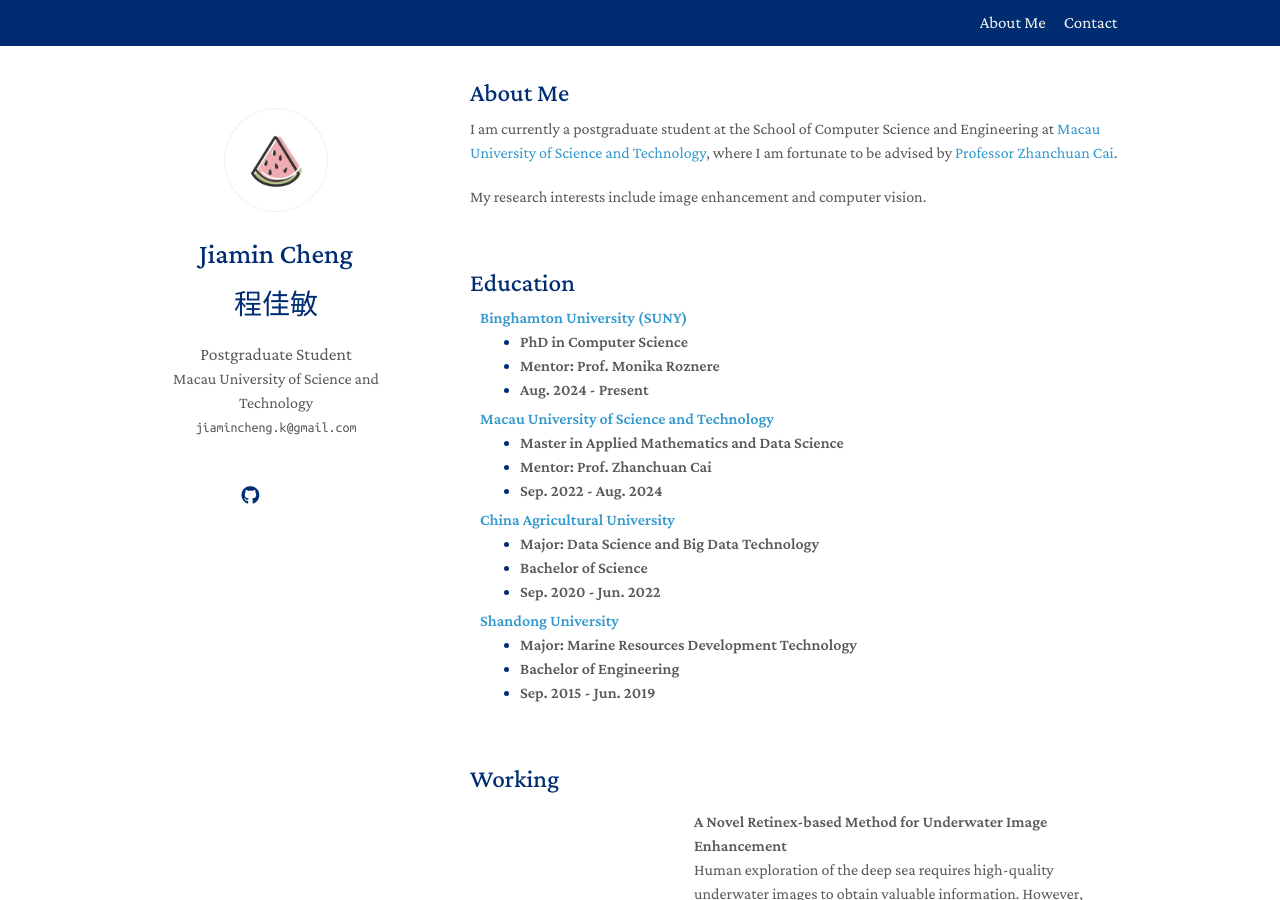
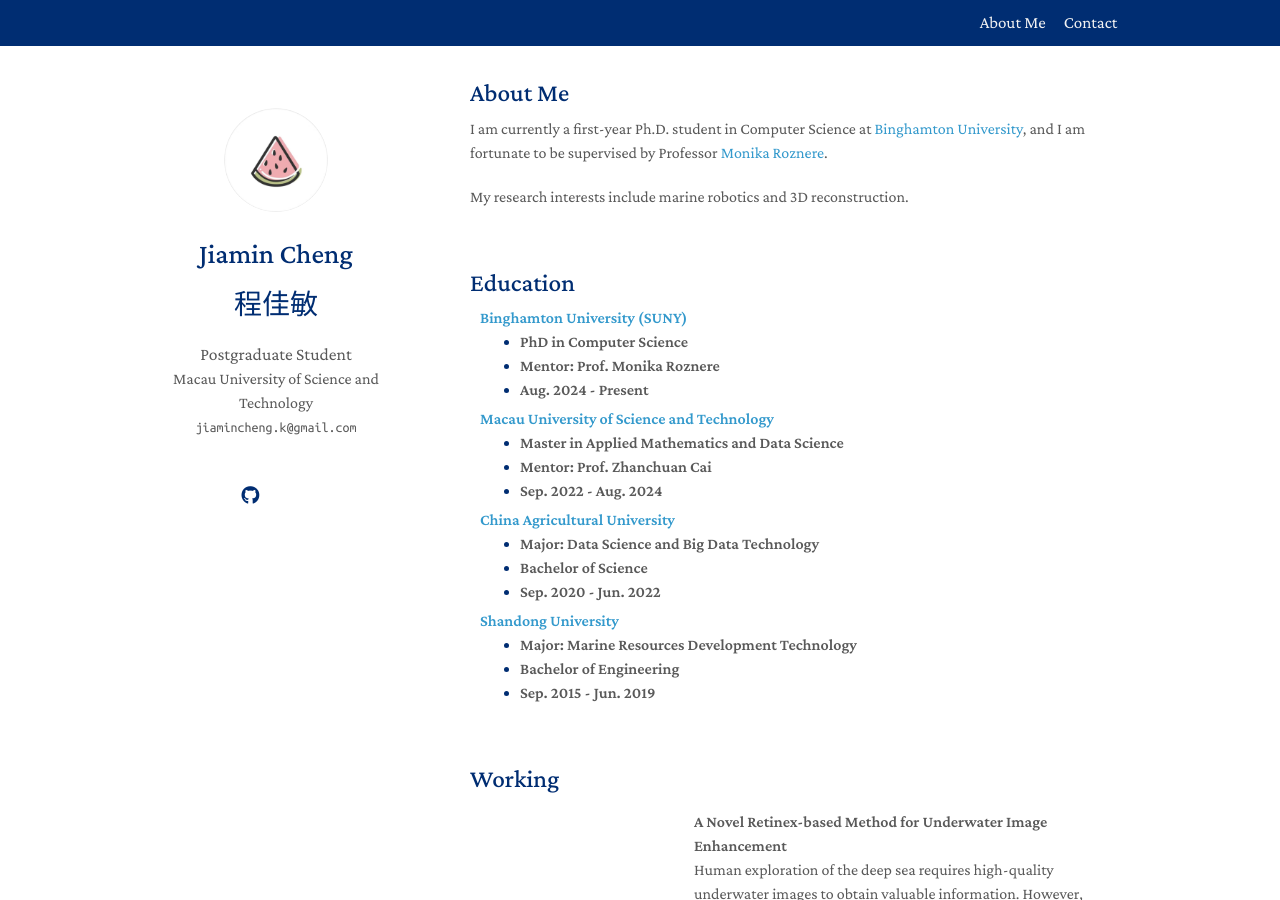
Before and after one commit to jiamincheng/jiamincheng.github.io, a Jekyll site: the page built from index.md, in a window 1280 px wide and 900 px high. Built offline with Jekyll 4.4.1, drawn with Linux system fonts in a browser that asks for light colours; a style sheet for code colours, icons or effects is not loaded.

Commit message:
Update index.md

```diff
--- a/index.md
+++ b/index.md
@@ -6,9 +6,9 @@ layout: homepage
 
 <h2 style="margin: 60px 0px 10px;">About Me</h2>
 
-I am currently a postgraduate student at the School of Computer Science and Engineering at [Macau University of Science and Technology](https://www.must.edu.mo/en), where I am fortunate to be advised by [Professor Zhanchuan Cai](https://www.must.edu.mo/en/scse/staff/cai-zhan-chuan).
+I am currently a first-year Ph.D. student in Computer Science at [Binghamton University](https://www.binghamton.edu/), and I am fortunate to be supervised by Professor [Monika Roznere](http://monikaroznere.com/index.html).
 
-My research interests include image enhancement and computer vision.
+My research interests include marine robotics and 3D reconstruction.
 
 
 
```
